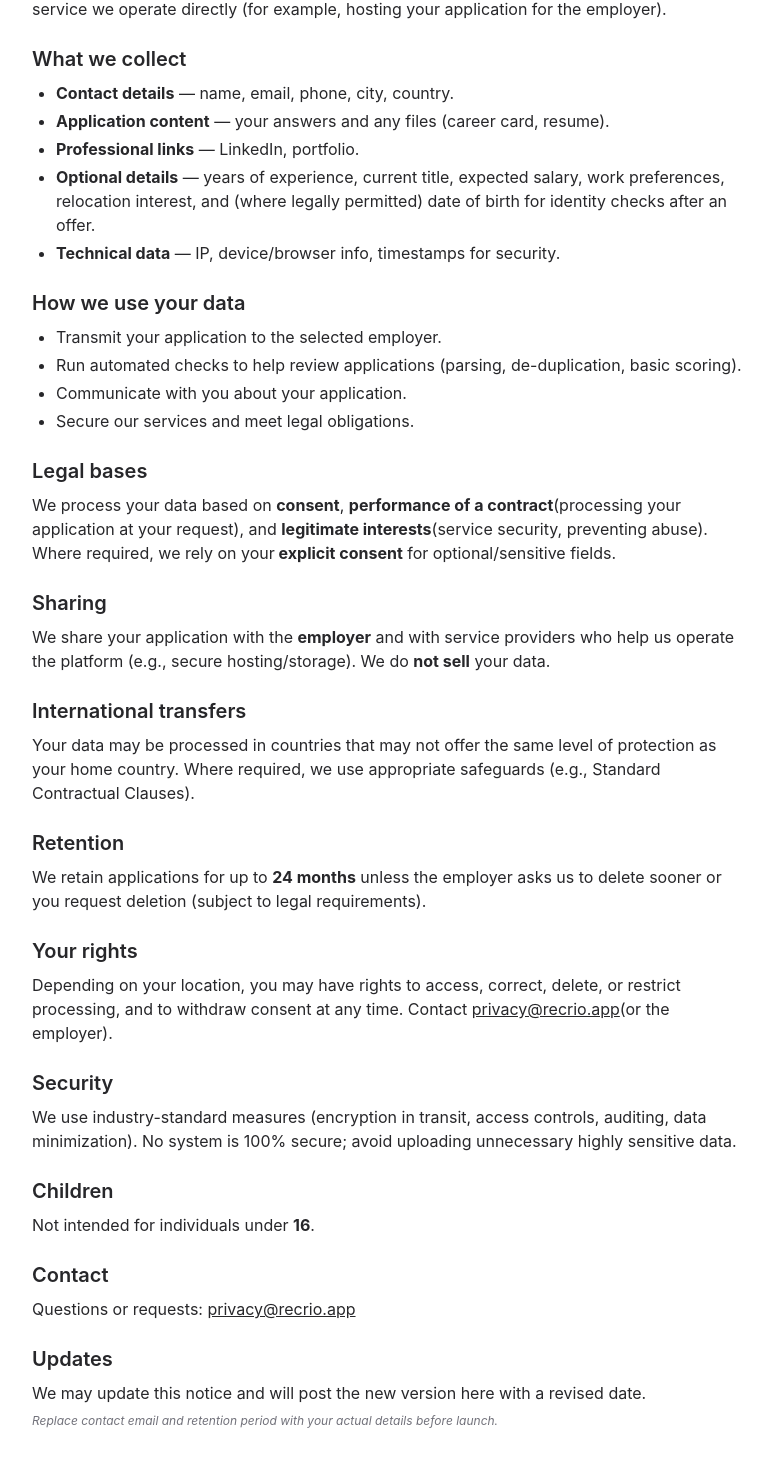
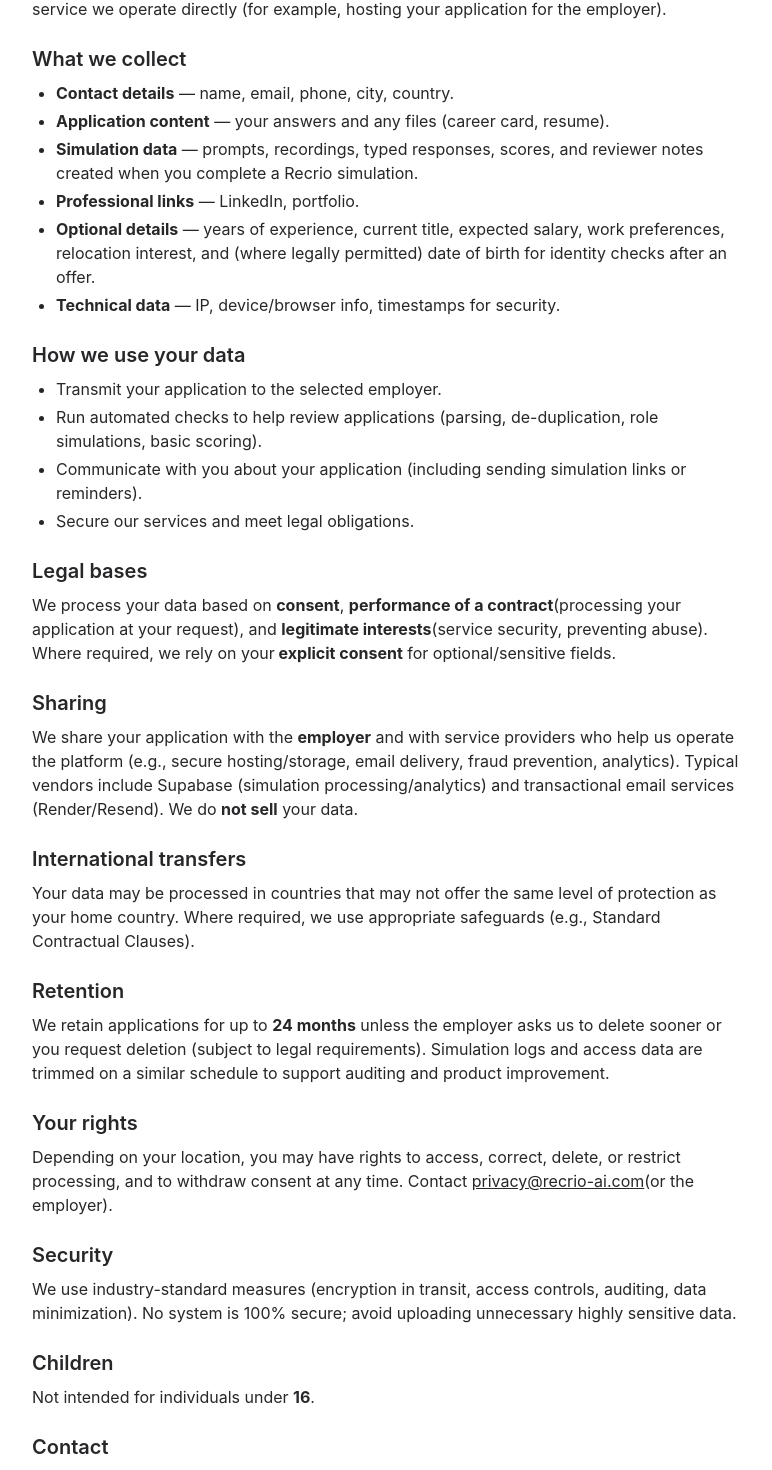
Before and after one commit to erbmu/recrio-ats, a React (Create React App) app in the folder recruiter-dashboard/: page /privacy in a window 1280 px wide. Shown: the part 239-1709 px from the top of the page, without its empty margins (248-1020 px from the left). Built offline with nearby package versions, Linux system fonts and the light colour scheme.

Commit message:
Privacy Notice Updated

```diff
--- a/recruiter-dashboard/src/pages/Privacy.jsx
+++ b/recruiter-dashboard/src/pages/Privacy.jsx
@@ -25,6 +25,7 @@ export default function Privacy() {
           <ul className="list-disc ml-6 space-y-1">
             <li><strong>Contact details</strong> — name, email, phone, city, country.</li>
             <li><strong>Application content</strong> — your answers and any files (career card, resume).</li>
+            <li><strong>Simulation data</strong> — prompts, recordings, typed responses, scores, and reviewer notes created when you complete a Recrio simulation.</li>
             <li><strong>Professional links</strong> — LinkedIn, portfolio.</li>
             <li>
               <strong>Optional details</strong> — years of experience, current title, expected salary,
@@ -39,8 +40,8 @@ export default function Privacy() {
           <h2 className="text-xl font-semibold">How we use your data</h2>
           <ul className="list-disc ml-6 space-y-1">
             <li>Transmit your application to the selected employer.</li>
-            <li>Run automated checks to help review applications (parsing, de-duplication, basic scoring).</li>
-            <li>Communicate with you about your application.</li>
+            <li>Run automated checks to help review applications (parsing, de-duplication, role simulations, basic scoring).</li>
+            <li>Communicate with you about your application (including sending simulation links or reminders).</li>
             <li>Secure our services and meet legal obligations.</li>
           </ul>
         </section>
@@ -59,7 +60,9 @@ export default function Privacy() {
           <h2 className="text-xl font-semibold">Sharing</h2>
           <p>
             We share your application with the <strong>employer</strong> and with service providers
-            who help us operate the platform (e.g., secure hosting/storage). We do <strong>not sell</strong> your data.
+            who help us operate the platform (e.g., secure hosting/storage, email delivery, fraud prevention, analytics).
+            Typical vendors include Supabase (simulation processing/analytics) and transactional email services (Render/Resend).
+            We do <strong>not sell</strong> your data.
           </p>
         </section>
 
@@ -75,7 +78,8 @@ export default function Privacy() {
           <h2 className="text-xl font-semibold">Retention</h2>
           <p>
             We retain applications for up to <strong>24 months</strong> unless the employer asks us to delete
-            sooner or you request deletion (subject to legal requirements).
+            sooner or you request deletion (subject to legal requirements). Simulation logs and access data are trimmed
+            on a similar schedule to support auditing and product improvement.
           </p>
         </section>
 
@@ -83,7 +87,7 @@ export default function Privacy() {
           <h2 className="text-xl font-semibold">Your rights</h2>
           <p>
             Depending on your location, you may have rights to access, correct, delete, or restrict processing,
-            and to withdraw consent at any time. Contact <a className="underline" href="mailto:privacy@recrio.app">privacy@recrio.app</a>
+            and to withdraw consent at any time. Contact <a className="underline" href="mailto:privacy@recrio-ai.com">privacy@recrio-ai.com</a>
             (or the employer).
           </p>
         </section>
@@ -103,15 +107,12 @@ export default function Privacy() {
 
         <section className="space-y-2">
           <h2 className="text-xl font-semibold">Contact</h2>
-          <p>Questions or requests: <a className="underline" href="mailto:privacy@recrio.app">privacy@recrio.app</a></p>
+          <p>Questions or requests: <a className="underline" href="mailto:privacy@recrio-ai.com">privacy@recrio-ai.com</a></p>
         </section>
 
         <section className="space-y-2">
           <h2 className="text-xl font-semibold">Updates</h2>
           <p>We may update this notice and will post the new version here with a revised date.</p>
-          <p className="text-xs text-zinc-500">
-            <em>Replace contact email and retention period with your actual details before launch.</em>
-          </p>
         </section>
       </div>
     </div>
```
